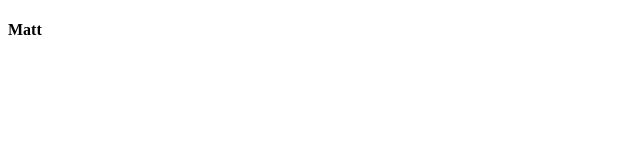
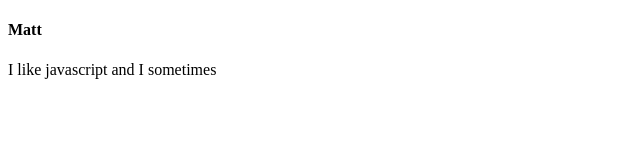
Before and after one commit to robertngdeveloper/Zonkin, a plain HTML site: page index.html in a window 1280 px wide. Shown: the whole page, without its empty margins (0-640 px from the left). Drawn offline with Linux system fonts and the light colour scheme.

Commit message:
update bio

```diff
--- a/index.html
+++ b/index.html
@@ -7,7 +7,7 @@
   <body>
     <div class="matt-bio">
       <h4>Matt</h4>
-      <p></p>
+      <p>I like javascript and I sometimes</p>
     </div>
   </body>
 </html>
```
